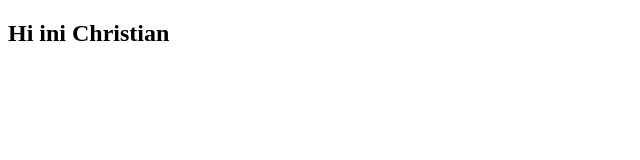
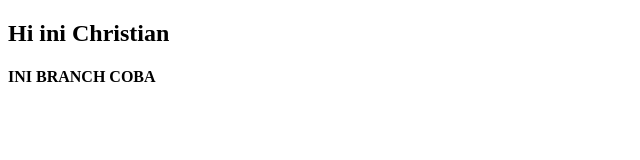
Before and after one commit to ChrisTerSES/Colaborasi, a plain HTML site: page index.html in a window 1280 px wide. Shown: the whole page, without its empty margins (0-640 px from the left). Drawn offline with Linux system fonts and the light colour scheme.

Commit message:
branch coba

```diff
--- a/index.html
+++ b/index.html
@@ -7,5 +7,6 @@
 </head>
 <body>
   <h2>Hi ini Christian</h2>
+  <h4>INI BRANCH COBA</h4>
 </body>
 </html>
```
